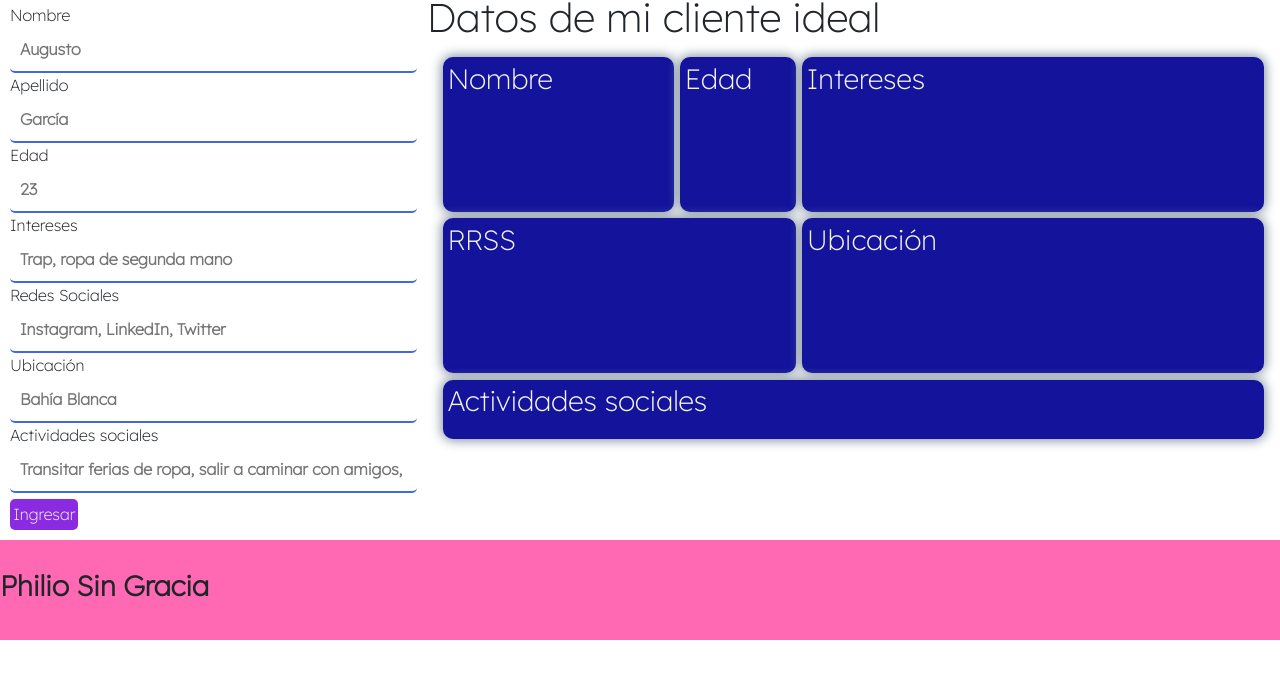
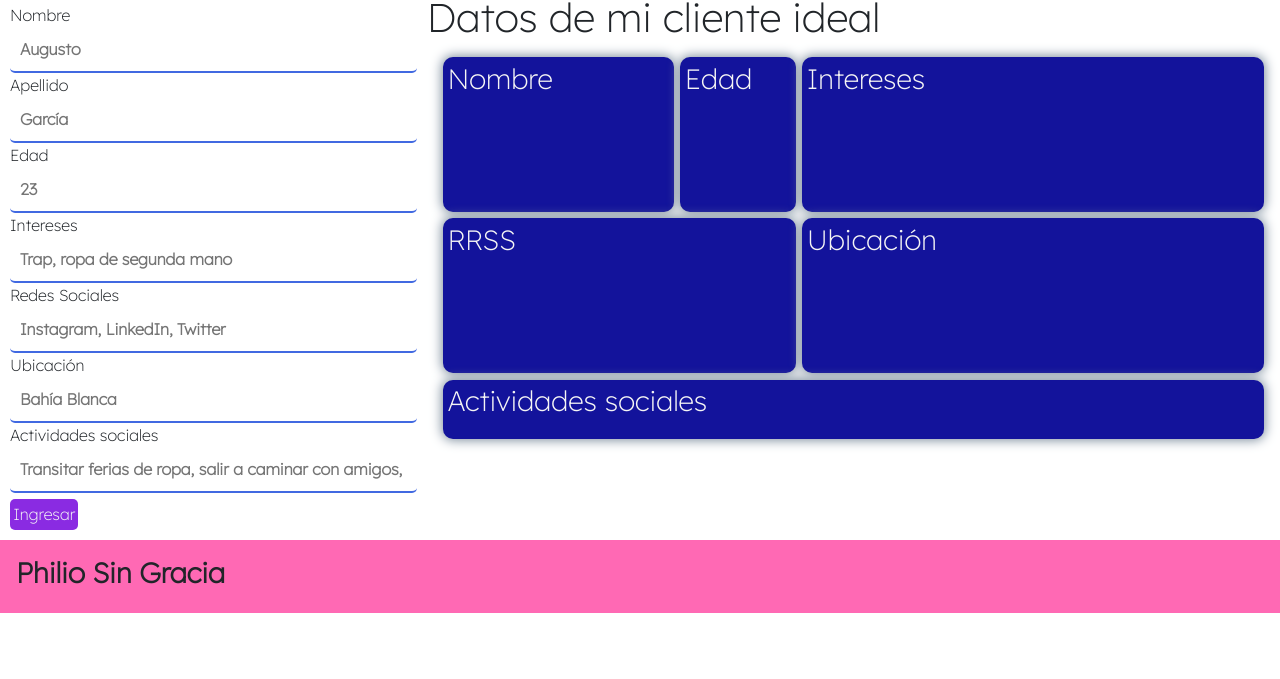
Before and after one commit to martynezagustin/buyer-phsg, a plain HTML site: page index.html in a window 1280 px wide. Shown: the part 101-780 px from the top of the page. Drawn offline with nearby package versions, Linux system fonts and the light colour scheme.

Commit message:
padding 1 rem y footer auto

```diff
--- a/css/style.css
+++ b/css/style.css
@@ -7,7 +7,7 @@
     display: grid;
     grid-template: "header " auto
         "section" auto
-        "footer" 100px /
+        "footer" auto /
         100%;
 }
 
@@ -127,6 +127,7 @@ input {
     grid-area: footer;
     background-color: hotpink;
     display: flex;
+    padding: 1rem;
     flex-direction: column;
     justify-content: center;
 }
```
